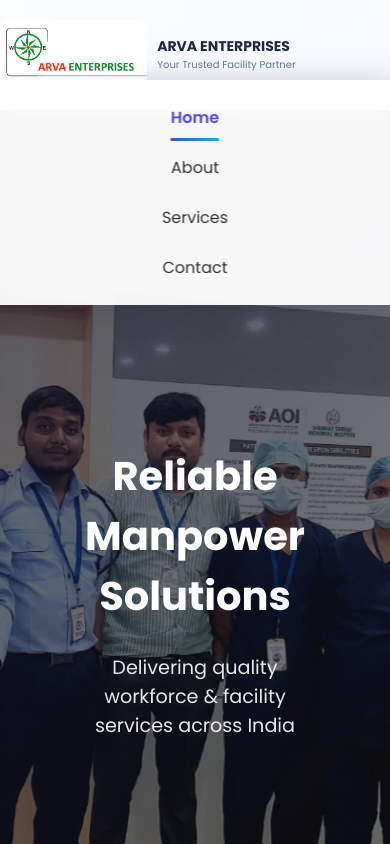
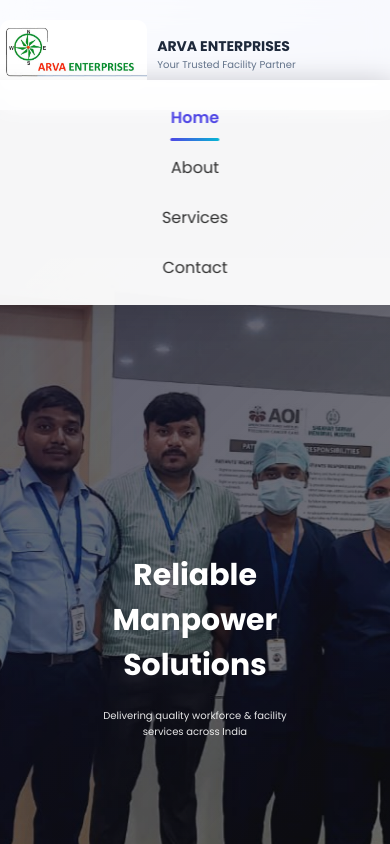
Before and after one commit to gauranshivarshney/Arva-Enterprises-Website, a React (Vite) app: page / in a window 390 px wide. Shown: the top 844 px of the page. Built offline with nearby package versions, Linux system fonts and the light colour scheme.

Commit message:
initial commit

```diff
--- a/src/components/Navbar/Navbar.css
+++ b/src/components/Navbar/Navbar.css
@@ -16,9 +16,8 @@
   border-radius: 16px;
 }
 
-/* Logo size fixed rahe */
 .logo-img {
-  height: 70px; /* same as before */
+  height: 70px;
   width: auto;
   object-fit: contain;
   border-radius: 10px;
@@ -108,17 +107,13 @@
     top: 80px;
     left: 50%;
     transform: translateX(-50%);
-
     width: 90%;
     border-radius: 12px;
-
     background: rgba(255, 255, 255, 0.95);
     backdrop-filter: blur(10px);
-
     flex-direction: column;
     align-items: center;
     gap: 15px;
-
     padding: 20px;
     box-shadow: 0 10px 30px rgba(0,0,0,0.1);
   }
--- a/src/pages/Home/Home.css
+++ b/src/pages/Home/Home.css
@@ -43,6 +43,11 @@
 
 @media (max-width: 768px) {
   .hero-content h1 {
-    margin-top: 200px;
+    margin-top: 300px;
+    font-size: 30px;
+  }
+
+  .hero-content p {
+    font-size: 10px;
   }
 }
```
